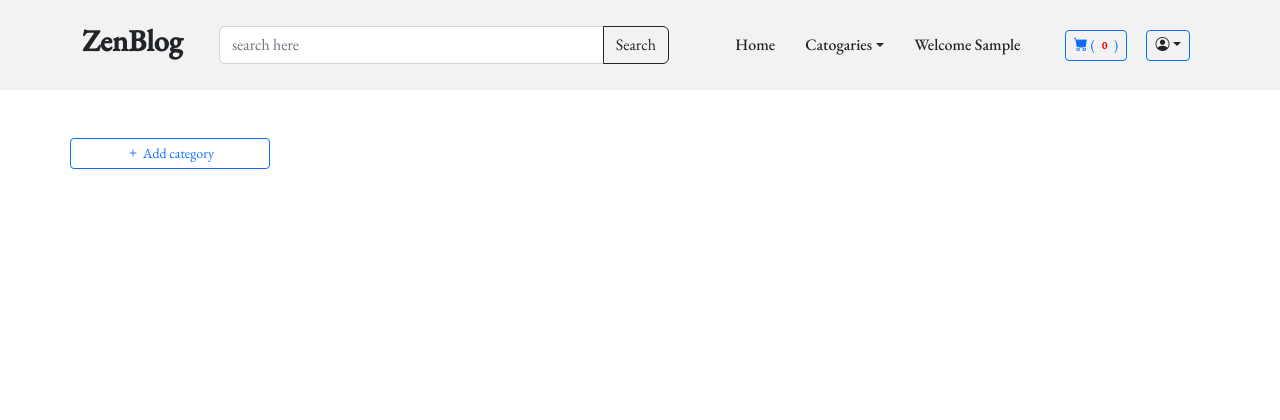
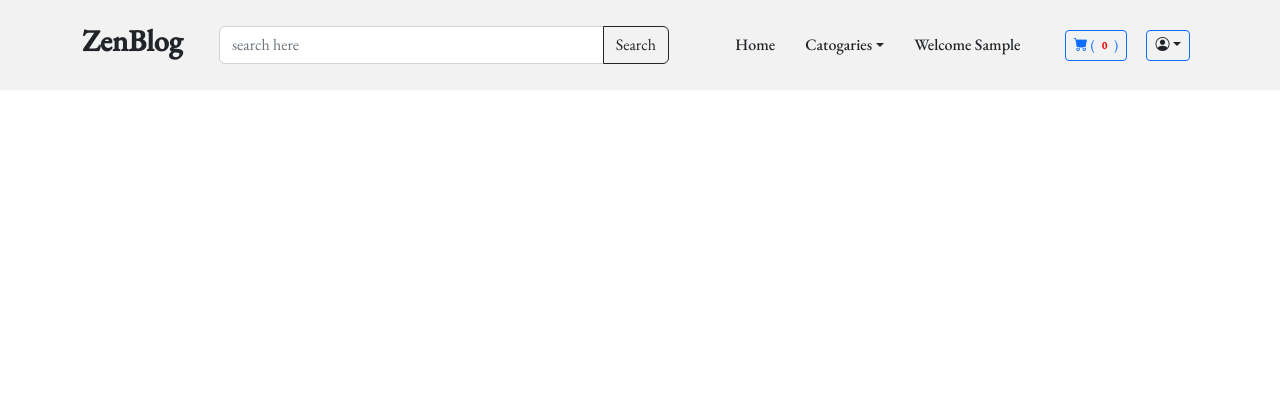
Before and after one commit to Cbvhiba/my-ecommerce-web_using-Django, a Django app: page /accounts/catogary/ in a window 1280 px wide. Shown: the top 420 px of the page. Run offline with Django 3.2, Linux system fonts and the light colour scheme; the visitor is signed in with stand-in values (Sample User, id 1); data that the repository does not hold is empty; some libraries are stand-ins or nearby versions; some web fonts are replaced.

Commit message:
edit some html files

```diff
--- a/ecomm/templates/home/yourOrder.html
+++ b/ecomm/templates/home/yourOrder.html
@@ -30,7 +30,7 @@ Your orders
                                 <td>{{order.total_price}}</td>
                                 <td>{{order.status}}</td>
                                 <td>{{order.created_at}}</td>
-                                <td><a href="{% url 'orderview' order.tracking_no %}" class="btn btn-primary">View details</a></td>
+                                <td><a href="{% url 'orderview' order.tracking_no %}" class="btn btn-outline-primary">View details</a></td>
                             </tr>
                             {% endfor %}
                         </tbody>
--- a/ecomm/templates/product/catogary.html
+++ b/ecomm/templates/product/catogary.html
@@ -6,11 +6,6 @@ Categories
 {% block body %}
 
 <div class="container mt-5 pt-5">
-    {% if user.is_superuser %}
-    <div class="row">
-        <a href="" class="btn btn-sm btn-outline-primary float-end" style="width: 200px;"><i class="bi bi-plus"></i> Add category</i></a>
-    </div>
-    {% endif %}
     <div class="row" style="margin-top: 20px;">
 
         {% for catogary in catogaries %}
```
Also changed, not shown: ecomm/templates/product/cat_pro_list.html (+0 -10 lines).
